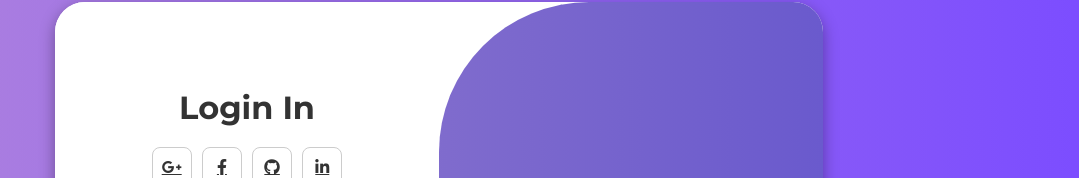
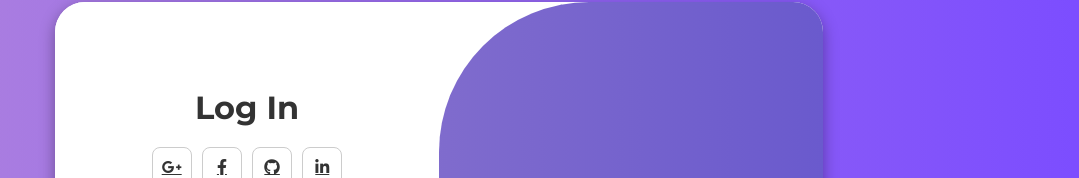
Before and after one commit to CangNguyen1012/Modern-Login-Page, a plain HTML site: page index.html in a window 1280 px wide. Shown: the part 158-336 px from the top of the page, without its empty margins (201-1280 px from the left). Drawn offline with Linux system fonts and the light colour scheme.

Commit message:
fix word

```diff
--- a/index.html
+++ b/index.html
@@ -40,7 +40,7 @@
 
       <div class="form-container sign-in">
         <form>
-          <h1>Login In</h1>
+          <h1>Log In</h1>
           <div class="social-icons">
             <a href="#" class="icon"
               ><i class="fa-brands fa-google-plus-g"></i
```
